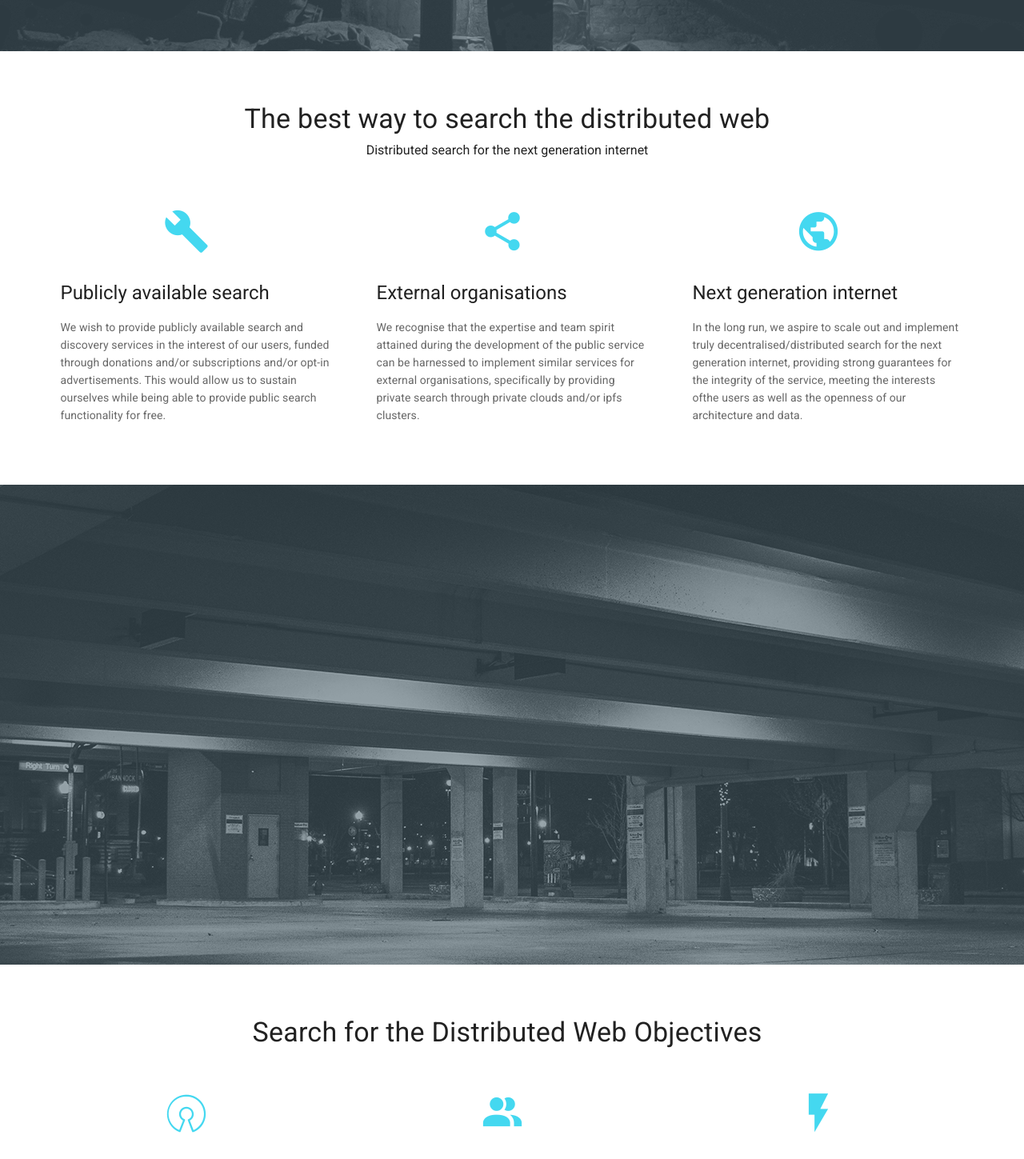
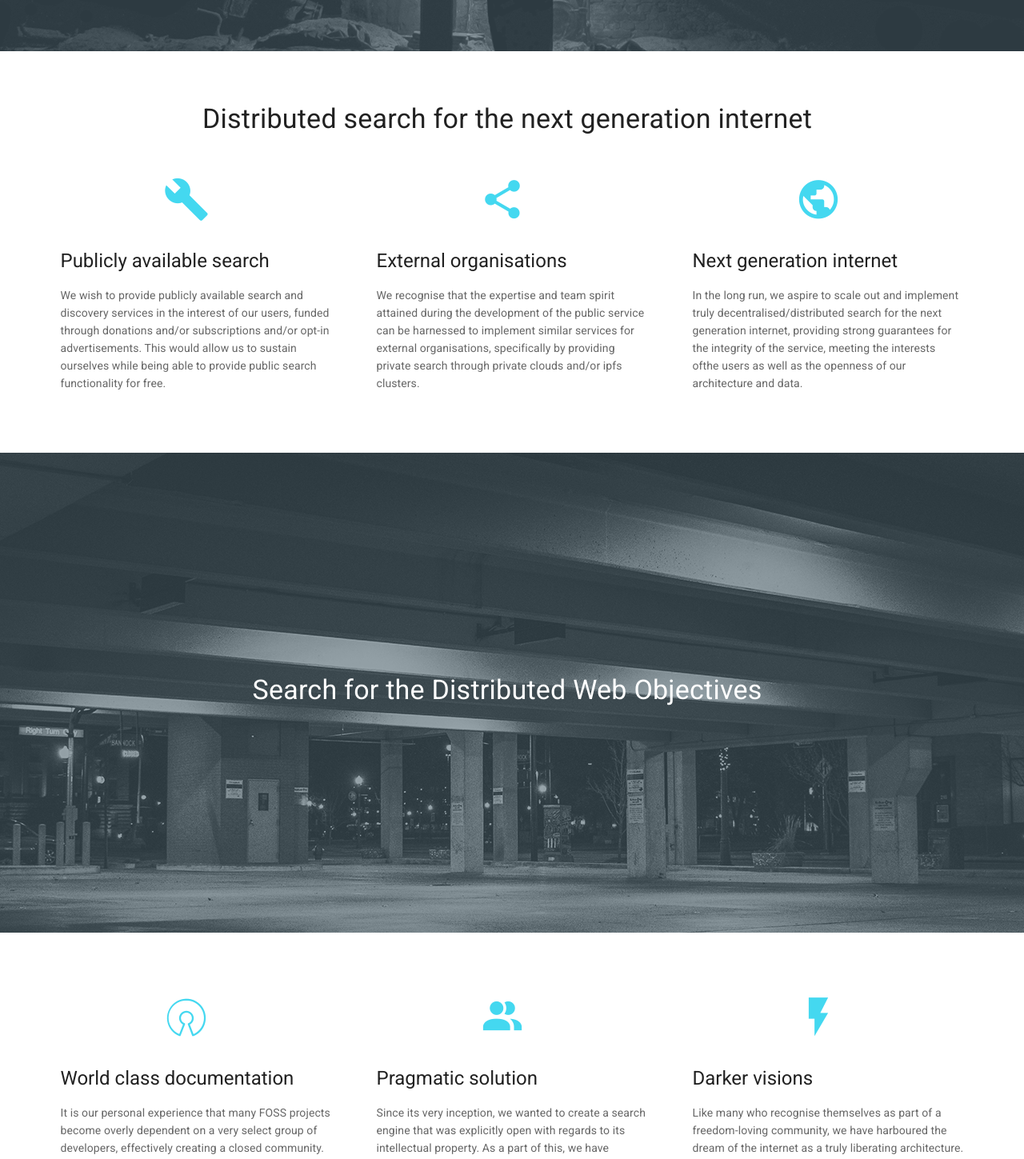
Before and after one commit to ipfs-search/dweb-search-material, a Vue app: page / in a window 1280 px wide. Shown: the part 600-2049 px from the top of the page at 80% size. Built offline with nearby package versions, Linux system fonts and the light colour scheme.

Commit message:
Better headings

```diff
--- a/src/views/Home.vue
+++ b/src/views/Home.vue
@@ -32,10 +32,7 @@
       >
         <v-flex xs12 sm4 class="my-4">
           <div >
-            <h2 class="display-1 text-center mb-2">The best way to search the distributed web</h2>
-            <div class="subheading text-center mb-4">
-              Distributed search for the next generation internet
-            </div>
+            <h2 class="display-1 text-center mb-2">Distributed search for the next generation internet</h2>
           </div>
         </v-flex>
         <v-flex xs12>
@@ -100,7 +97,7 @@
           justify-center
           class="white--text"
         >
-          <!-- <h2 class="white--text mb-2 display-1 text-center">Searching the Univers&#160;since 2016</h2> -->
+          <h2 class="white--text mb-2 display-1 text-center">Search for the Distributed Web Objectives</h2>
         </v-layout>
       </v-parallax>
     </section>
@@ -113,11 +110,6 @@
         class="my-12"
         align-center
       >
-        <v-flex xs12 sm4 class="my-4">
-          <div >
-            <h2 class="display-1 text-center mb-2">Search for the Distributed Web Objectives</h2>
-          </div>
-        </v-flex>
         <v-flex xs12>
           <v-container grid-list-xl>
             <v-layout row wrap align-top>
@@ -184,6 +176,10 @@ export default {
 
 <style scoped lang="scss">
 
+h2, .subheading {
+  padding: 0 36px;
+}
+
 .parallax {
   background-color: darken(#607d8b, 10%);
   // background-color: #0e3344;
```
